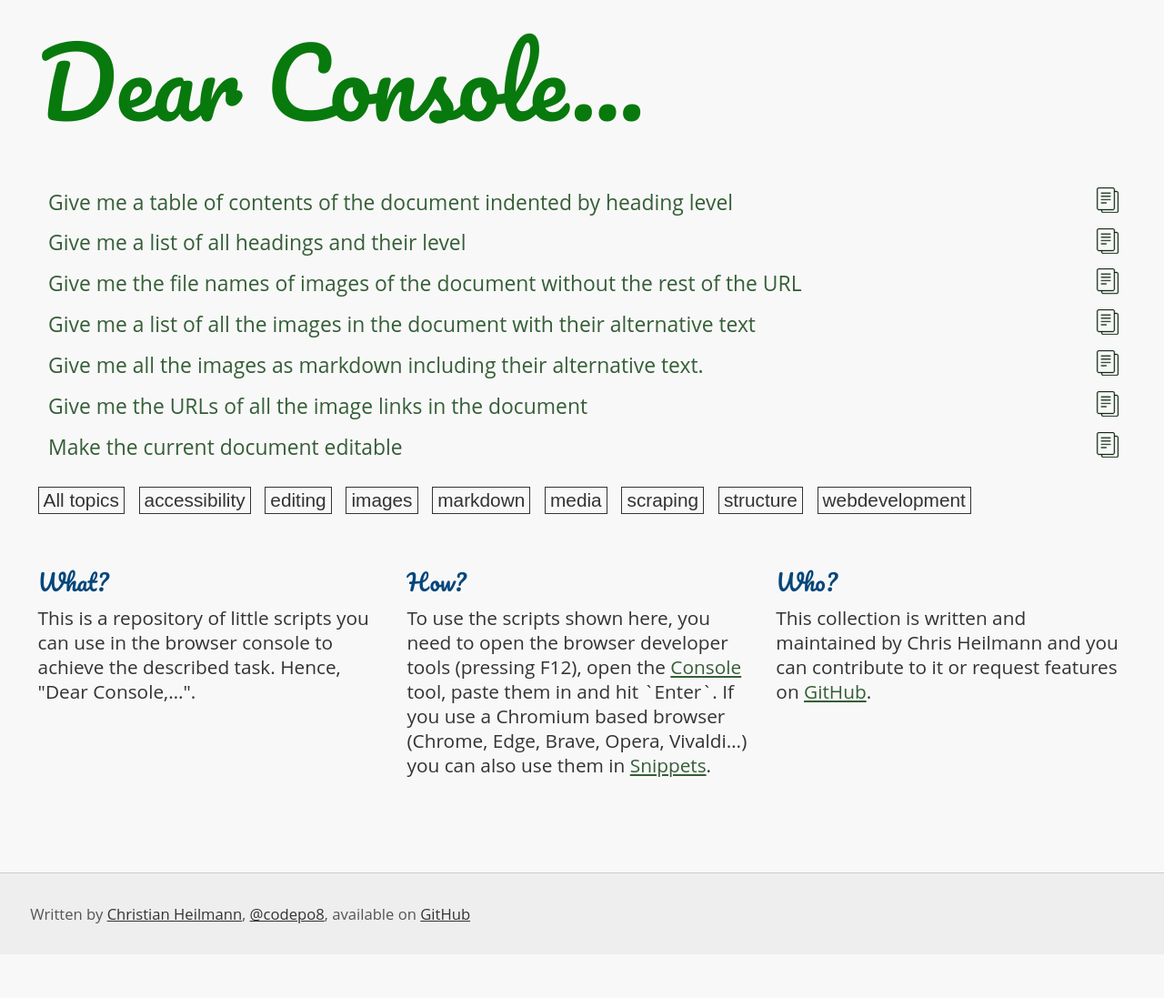
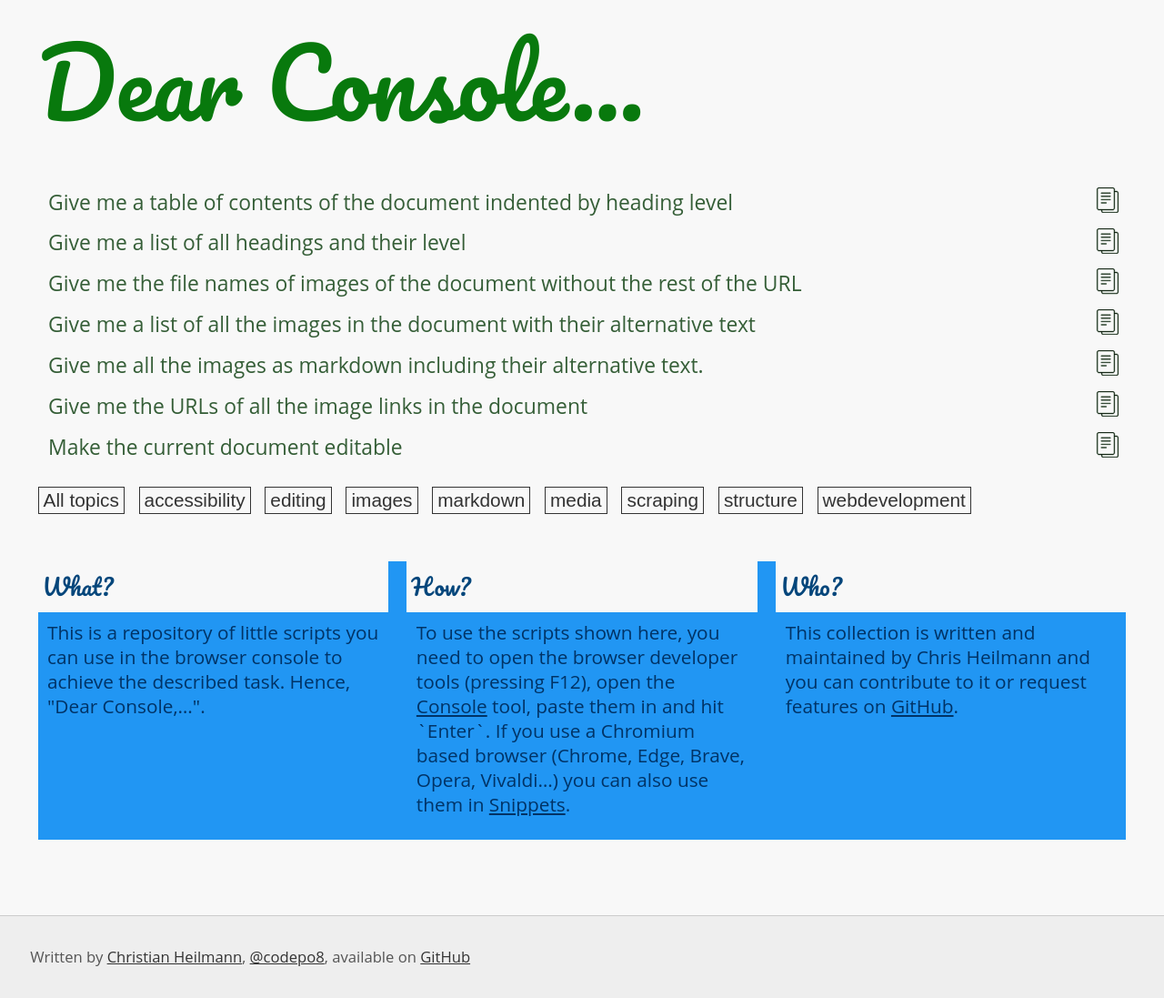
Before and after one commit to codepo8/dearconsole, a Jekyll site: the page built from index.md, in a window 1280 px wide. Shown: the whole page at 91% size. Built offline with Jekyll 4.4.1, drawn with Linux system fonts in a browser that asks for light colours; before the commit the page ends 1049 px from its top, so only the background shows below that.

Commit message:
infoboxdesign

```diff
--- a/assets/dark-theme.css
+++ b/assets/dark-theme.css
@@ -31,6 +31,11 @@
   --blockbackground: #000;
   --blocktopline: #666;
   --blockbottomline: transparent;
+  --infoboxtext: #111;
+  --infoboxbackground: #2196f3;
+  --infoboxborder: #f8f8f8;
+  --infoboxtext: #036;
+
 }
 
 .highlight pre { background-color: #272822; }
--- a/assets/light-theme.css
+++ b/assets/light-theme.css
@@ -32,6 +32,12 @@
   --blockbackground: #eee;
   --blocktopline: #ccc;
   --blockbottomline: transparent;
+
+  --infoboxtext: #111;
+  --infoboxbackground: #2196f3;
+  --infoboxborder: #f8f8f8;
+  --infoboxtext: #036;
+
 }
 
 .highlight .hll { background-color: #ffffcc }
--- a/assets/styles.css
+++ b/assets/styles.css
@@ -174,26 +174,32 @@ output.popup {
   border-radius: .5em;
 }
 .copied output.popup {
-  top: calc(var(--mouse-y) * 1px)
+  top: calc(calc(var(--mouse-y) * 1px) -2em)
 }
 .threecol {
   display: flex;
   gap: 1em;
   margin: 2em 0;
   flex-wrap: wrap;
+  background: var(--infoboxbackground);
+  color: var(--infoboxtext);
 }
 .threecol > div {
   flex: 1;
   min-width: 10em;
 }
 .threecol h2 {
- font-family: pacifico, cursive;
- margin: 0 0 .2em 0
+  font-family: pacifico, cursive;
+  margin: 0 0 .2em 0;
+  background: var(--background);
+  padding: .2em;
+  border-bottom: 2px solid var(--infoboxborder);
 }
 .threecol a {
-  color: var(--link);
+  color: var(--infoboxlink);
 }
 .threecol p {
+  padding:.2em .5em;
   line-height: 1.3;
   margin-top: 0;
 }
```
